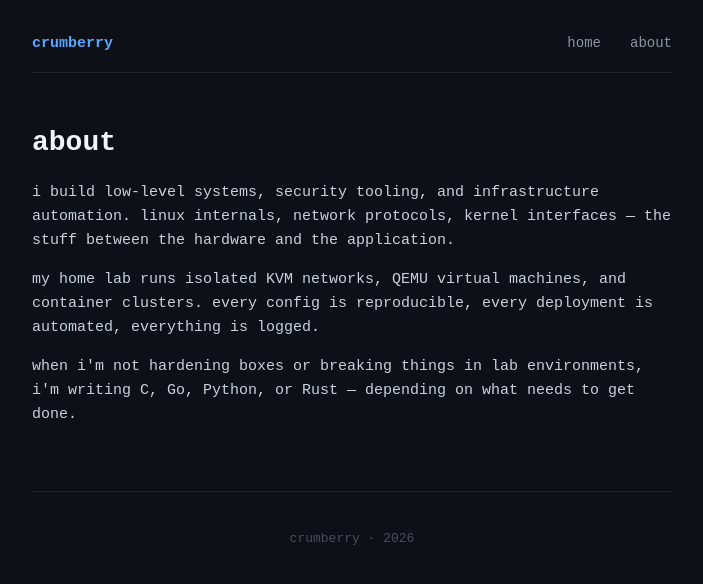
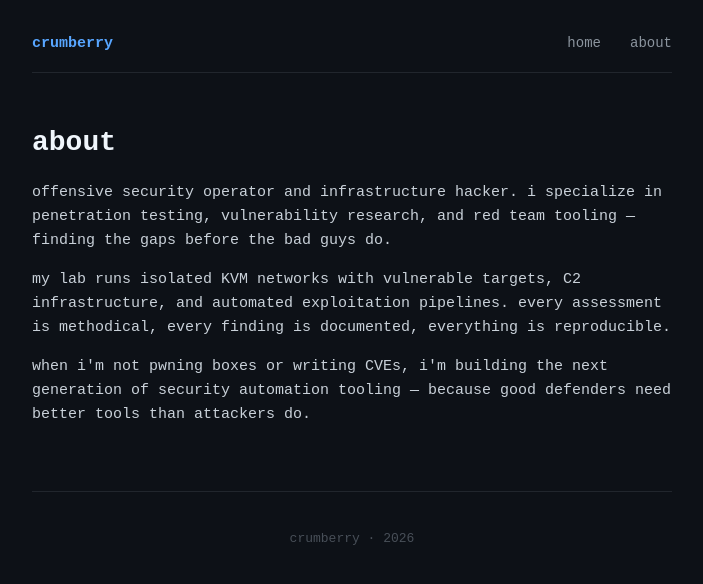
Before and after one commit to Apol1o-DevOps/crumberry, an Eleventy site: page src/about.md in a window 1280 px wide. Shown: the whole page, without its empty margins (288-991 px from the left). Built offline with nearby package versions, Linux system fonts and the light colour scheme; Eleventy itself is replaced by a stand-in of ours; files that its build step writes are made by us from their sources.

Commit message:
feat: offensive security / pentest theme

```diff
--- a/src/about.md
+++ b/src/about.md
@@ -5,8 +5,8 @@ title: about
 
 <h1>about</h1>
 
-<p>i build low-level systems, security tooling, and infrastructure automation. linux internals, network protocols, kernel interfaces &mdash; the stuff between the hardware and the application.</p>
+<p>offensive security operator and infrastructure hacker. i specialize in penetration testing, vulnerability research, and red team tooling &mdash; finding the gaps before the bad guys do.</p>
 
-<p>my home lab runs isolated KVM networks, QEMU virtual machines, and container clusters. every config is reproducible, every deployment is automated, everything is logged.</p>
+<p>my lab runs isolated KVM networks with vulnerable targets, C2 infrastructure, and automated exploitation pipelines. every assessment is methodical, every finding is documented, everything is reproducible.</p>
 
-<p>when i'm not hardening boxes or breaking things in lab environments, i'm writing C, Go, Python, or Rust &mdash; depending on what needs to get done.</p>
+<p>when i'm not pwning boxes or writing CVEs, i'm building the next generation of security automation tooling &mdash; because good defenders need better tools than attackers do.</p>
```
Also changed, not shown: src/index.md (+2 -2 lines), 2 other files.
